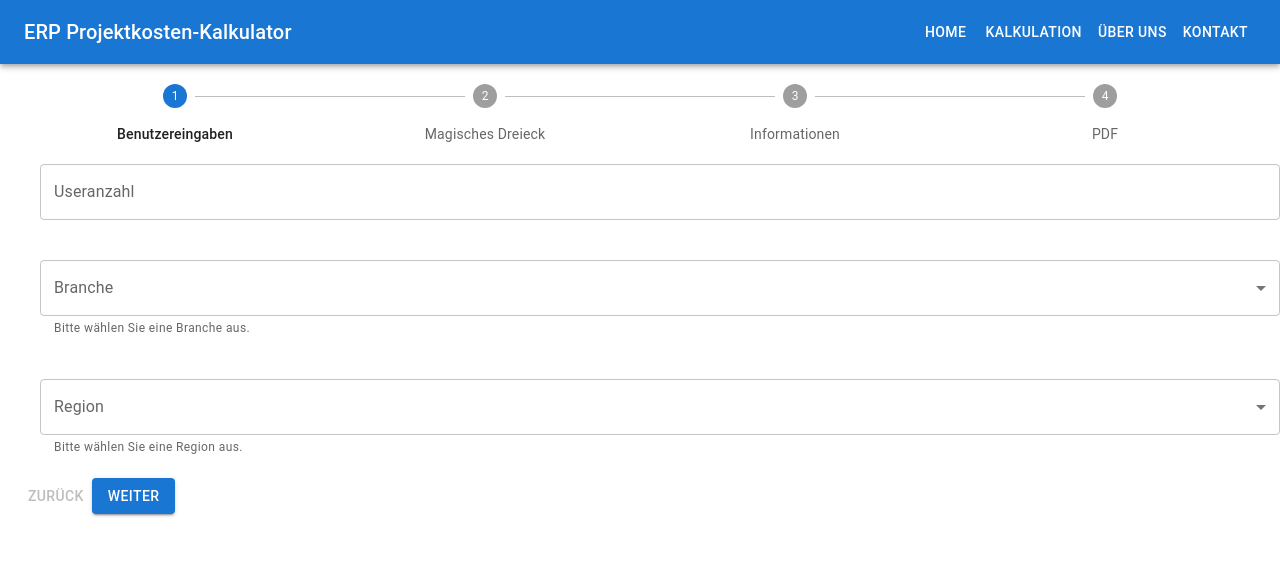
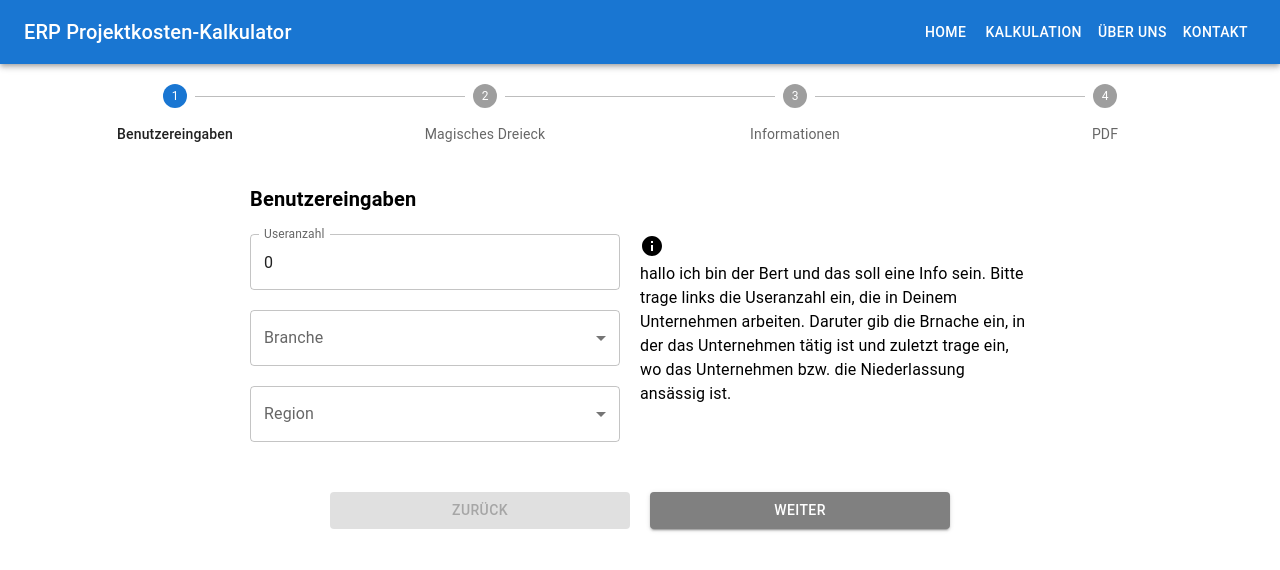
Before and after one commit to Baumarkttapete/erp, a React (Create React App) app: page /calculate in a window 1280 px wide. Shown: the top 570 px of the page. Built offline with nearby package versions, Linux system fonts and the light colour scheme.

Commit message:
some changes in step1

```diff
--- a/src/ui/CalculationSteps/CalcStepper.tsx
+++ b/src/ui/CalculationSteps/CalcStepper.tsx
@@ -1,11 +1,19 @@
-import React, { useState } from "react";
-import { Stepper, Step, StepLabel, Button, Typography } from "@mui/material";
+import React, { useEffect, useState } from "react";
+import {
+  Stepper,
+  Step,
+  StepLabel,
+  Button,
+  Typography,
+  Box,
+} from "@mui/material";
 import StepFour from "./StepFour";
 import StepOne from "./StepOne";
 import StepThree from "./StepThree";
 import StepTwo from "./StepTwo";
 import { UserData } from "../../models/UserData";
 import { TriangleData } from "../../models/TriangleData";
+import SnackbarInfo, { AlertType } from "./SnackbarInfo";
 
 const steps = ["Benutzereingaben", "Magisches Dreieck", "Informationen", "PDF"];
 
@@ -15,17 +23,36 @@ const CalcStepper: React.FC = () => {
   const [triangleData, setTriangleData] = useState<TriangleData>(
     new TriangleData(50, 50, 50)
   );
+  const [stepOneValid, setStepOneValid] = useState<boolean>(false);
+  const [snackbarOpen, setSnackbarOpen] = useState(false);
+  const [snackbarText, setSnackbarText] = useState<string>("");
+  const [snackbarAlertType, setSnackbarAlertType] = useState<AlertType>("info");
+
+  const [nextBtnActive, setNextBtnActive] = useState<boolean>(false);
+
+  useEffect(() => {
+    if (activeStep === 0) setNextBtnActive(stepOneValid);
+  }, [stepOneValid, activeStep]);
 
   const handleNext = () => {
+    if (activeStep === 0 && !stepOneValid) {
+      setSnackbarText(
+        "Bitte gib eine User-Anzahl Branche und Region an, um anschließend auf WEITER klicken zu können."
+      );
+      setSnackbarAlertType("info");
+      setSnackbarOpen(true);
+    } else {
       setActiveStep((prevActiveStep) => prevActiveStep + 1);
+    }
   };
 
   const handleBack = () => {
     setActiveStep((prevActiveStep) => prevActiveStep - 1);
   };
 
-  const handleChangeStepOne = (userData: UserData) => {
+  const handleChangeStepOne = (userData: UserData, allValid: boolean) => {
     setUserData(userData);
+    setStepOneValid(allValid);
   };
   const handleChangeStepTwo = (triangleData: TriangleData) => {
     setTriangleData(triangleData);
@@ -34,9 +61,11 @@ const CalcStepper: React.FC = () => {
   const getStepContent = (step: number) => {
     switch (step) {
       case 0:
-        return <StepOne />;
+        return <StepOne userData={userData} onChange={handleChangeStepOne} />;
       case 1:
-        return <StepTwo onChange={handleChangeStepTwo} />;
+        return (
+          <StepTwo triangleData={triangleData} onChange={handleChangeStepTwo} />
+        );
       case 2:
         return <StepThree userData={userData} triangleData={triangleData} />;
       case 3:
@@ -47,7 +76,14 @@ const CalcStepper: React.FC = () => {
   };
 
   return (
-    <div>
+    <>
+      <Box
+        sx={{
+          display: "flex",
+          flexDirection: "column",
+          justifyContent: "space-between",
+        }}
+      >
         <Stepper activeStep={activeStep} alternativeLabel>
           {steps.map((label) => (
             <Step key={label}>
@@ -55,23 +91,40 @@ const CalcStepper: React.FC = () => {
             </Step>
           ))}
         </Stepper>
-      <div>
-        <div>{getStepContent(activeStep)}</div>
-        <div>
-          <Button disabled={activeStep === 0} onClick={handleBack}>
+        <Box sx={{ display: "flex", justifyContent: "center" }}>
+          {getStepContent(activeStep)}
+        </Box>
+        <Box sx={{ display: "flex", justifyContent: "center" }}>
+          <Button
+            disabled={activeStep === 0}
+            variant="contained"
+            onClick={handleBack}
+            sx={{ flex: 1, margin: "10px", maxWidth: "300px" }}
+          >
             Zurück
           </Button>
           <Button
             variant="contained"
             color="primary"
             onClick={handleNext}
-            disabled={activeStep === steps.length - 1}
+            sx={{
+              flex: 1,
+              margin: "10px",
+              maxWidth: "300px",
+              backgroundColor: nextBtnActive ? "blue" : "grey",
+            }}
           >
             Weiter
           </Button>
-        </div>
-      </div>
-    </div>
+        </Box>
+      </Box>
+      <SnackbarInfo
+        text={snackbarText}
+        alert={snackbarAlertType}
+        open={snackbarOpen}
+        onClose={() => setSnackbarOpen(false)}
+      />
+    </>
   );
 };
 
--- /dev/null
+++ b/src/ui/CalculationSteps/SnackbarInfo.tsx
@@ -0,0 +1,32 @@
+import { Alert, Snackbar } from "@mui/material";
+import React, { useState, useEffect } from "react";
+
+export type AlertType = "error" | "warning" | "info" | "success";
+
+const SnackbarInfo: React.FC<{
+  text: string;
+  alert: AlertType;
+  open: boolean;
+  onClose: () => void;
+}> = ({ text, alert, open, onClose }) => {
+  const [isOpen, setIsOpen] = useState(false);
+
+  useEffect(() => {
+    setIsOpen(open);
+  }, [open]);
+
+  const handleClose = () => {
+    setIsOpen(false);
+    onClose();
+  };
+
+  return (
+    <Snackbar open={isOpen} autoHideDuration={6000} onClose={handleClose}>
+      <Alert severity={alert} sx={{ width: "100%" }}>
+        {text}
+      </Alert>
+    </Snackbar>
+  );
+};
+
+export default SnackbarInfo;
--- a/src/ui/CalculationSteps/StepOne.tsx
+++ b/src/ui/CalculationSteps/StepOne.tsx
@@ -1,66 +1,101 @@
-import { FormControl, TextField, InputLabel, Select, MenuItem, FormHelperText, Button } from '@mui/material';
-import React, { useState } from 'react';
+import { TextField, MenuItem, Box, Typography } from "@mui/material";
+import React, { useEffect, useState } from "react";
+import { UserData } from "../../models/UserData";
+import InfoIcon from "@mui/icons-material/Info";
 
-const StepOne: React.FC = () => {
-  const [useranzahl, setUseranzahl] = useState('');
-  const [branche, setBranche] = useState('');
-  const [region, setRegion] = useState('');
+const StepOne: React.FC<{
+  userData: UserData;
+  onChange: (userData: UserData, allValid: boolean) => void;
+}> = ({ userData, onChange }) => {
+  const [userQuantity, setUserQuantity] = useState(userData.userQuantity);
+  const [branch, setBranch] = useState(userData.branch);
+  const [region, setRegion] = useState(userData.region);
 
-  const handleNext = () => {
-    // Hier können Sie die Validierung durchführen
-    if (useranzahl && branche && region) {
-      // Führen Sie die Logik aus, um zum nächsten Schritt zu gehen
-      console.log('Alle Eingaben wurden gemacht. Gehe zum nächsten Schritt.');
-    } else {
-      console.log('Bitte füllen Sie alle Felder aus.');
-    }
-  };
+  useEffect(() => {
+    onChange(
+      new UserData(userQuantity, branch, region),
+      userQuantity !== 0 && branch !== "" && region !== ""
+    );
+  }, [userQuantity, branch, region]);
 
   return (
-    <div>
-      <FormControl fullWidth variant="outlined" sx={{margin:"20px"}}>
+    <>
+      <Box
+        sx={{
+          maxWidth: "800px",
+          display: "flex",
+          flexDirection: "column",
+          margin: "30px",
+        }}
+      >
+        <Typography
+          sx={{ fontWeight: "bold", fontSize: "20px", margin: "10px" }}
+        >
+          Benutzereingaben
+        </Typography>
+        <Box sx={{ display: "flex", flexDirection: "row" }}>
+          <Box
+            sx={{
+              flex: 1,
+              display: "flex",
+              flexDirection: "column",
+            }}
+          >
             <TextField
               label="Useranzahl"
+              value={userQuantity}
               type="number"
-          value={useranzahl}
-          onChange={(e) => setUseranzahl(e.target.value)}
-          inputProps={{ inputMode: 'numeric' }}
+              onChange={(e) => setUserQuantity(parseInt(e.target.value))}
+              inputProps={{ inputMode: "numeric", min: 1, max: 1500 }}
               variant="outlined"
-        />
-      </FormControl>
+              sx={{ margin: "10px" }}
+            ></TextField>
 
-      <FormControl fullWidth variant="outlined" sx={{margin:"20px"}}>
-        <InputLabel>Branche</InputLabel>
-        <Select
-          value={branche}
-          onChange={(e) => setBranche(e.target.value)}
+            <TextField
               label="Branche"
+              value={branch}
+              onChange={(e) => setBranch(e.target.value)}
               variant="outlined"
+              sx={{ margin: "10px" }}
+              select
             >
-          <MenuItem value="">(Wählen Sie eine Branche)</MenuItem>
               <MenuItem value="industrie">Industrie</MenuItem>
               <MenuItem value="handel">Handel</MenuItem>
               <MenuItem value="dienstleistungen">Dienstleistungen</MenuItem>
-        </Select>
-        {!branche && <FormHelperText>Bitte wählen Sie eine Branche aus.</FormHelperText>}
-      </FormControl>
+            </TextField>
 
-      <FormControl fullWidth variant="outlined" sx={{margin:"20px"}}>
-        <InputLabel>Region</InputLabel>
-        <Select
+            <TextField
+              label="Region"
               value={region}
               onChange={(e) => setRegion(e.target.value)}
-          label="Region"
               variant="outlined"
+              sx={{ margin: "10px" }}
+              select
             >
-          <MenuItem value="">(Wählen Sie eine Region)</MenuItem>
-          <MenuItem value="Deutschland">Deutschland</MenuItem>
-          <MenuItem value="Östereich">Östereich</MenuItem>
-          <MenuItem value="Schweiz">Schweiz</MenuItem>
-        </Select>
-        {!region && <FormHelperText>Bitte wählen Sie eine Region aus.</FormHelperText>}
-      </FormControl>
-    </div>
+              <MenuItem value="D">Deutschland</MenuItem>
+              <MenuItem value="A">Österreich</MenuItem>
+              <MenuItem value="CH">Schweiz</MenuItem>
+            </TextField>
+          </Box>
+
+          <Box
+            sx={{
+              flex: 1,
+              margin: "10px",
+            }}
+          >
+            <InfoIcon />
+            <Typography>
+              hallo ich bin der Bert und das soll eine Info sein. Bitte trage
+              links die Useranzahl ein, die in Deinem Unternehmen arbeiten.
+              Daruter gib die Brnache ein, in der das Unternehmen tätig ist und
+              zuletzt trage ein, wo das Unternehmen bzw. die Niederlassung
+              ansässig ist.
+            </Typography>
+          </Box>
+        </Box>
+      </Box>
+    </>
   );
 };
 
--- a/src/ui/CalculationSteps/StepTwo.tsx
+++ b/src/ui/CalculationSteps/StepTwo.tsx
@@ -5,18 +5,15 @@ import TriangleSlider from "./StepTwo/TriangleSlider";
 import { TriangleData } from "../../models/TriangleData";
 
 const StepTwo: React.FC<{
+  triangleData: TriangleData;
   onChange: (triangleData: TriangleData) => void;
-}> = ({ onChange }) => {
-  const [time, setTime] = useState(50);
-  const [cost, setCost] = useState(50);
-  const [quality, setQuality] = useState(50);
-  const [triangleData, setTriangleData] = useState<TriangleData>(
-    new TriangleData(time, quality, cost)
-  );
+}> = ({ triangleData, onChange }) => {
+  const [time, setTime] = useState(triangleData.time);
+  const [cost, setCost] = useState(triangleData.cost);
+  const [quality, setQuality] = useState(triangleData.quality);
 
   useEffect(() => {
-    setTriangleData({ time, quality, cost });
-    onChange(triangleData);
+    onChange(new TriangleData(time, quality, cost));
   }, [time, cost, quality]);
 
   const handleTimeChange = (newValue: number) => {
```
Also changed, not shown: src/data/Cost.json (added, +70 -0 lines), src/data/Cost.tsx (added, +104 -0 lines), src/data/Time.tsx (added, +34 -0 lines), src/ui/CalculationSteps/StepThree.tsx (+9 -4 lines). Lines whose indentation alone changed are shown as unchanged.
